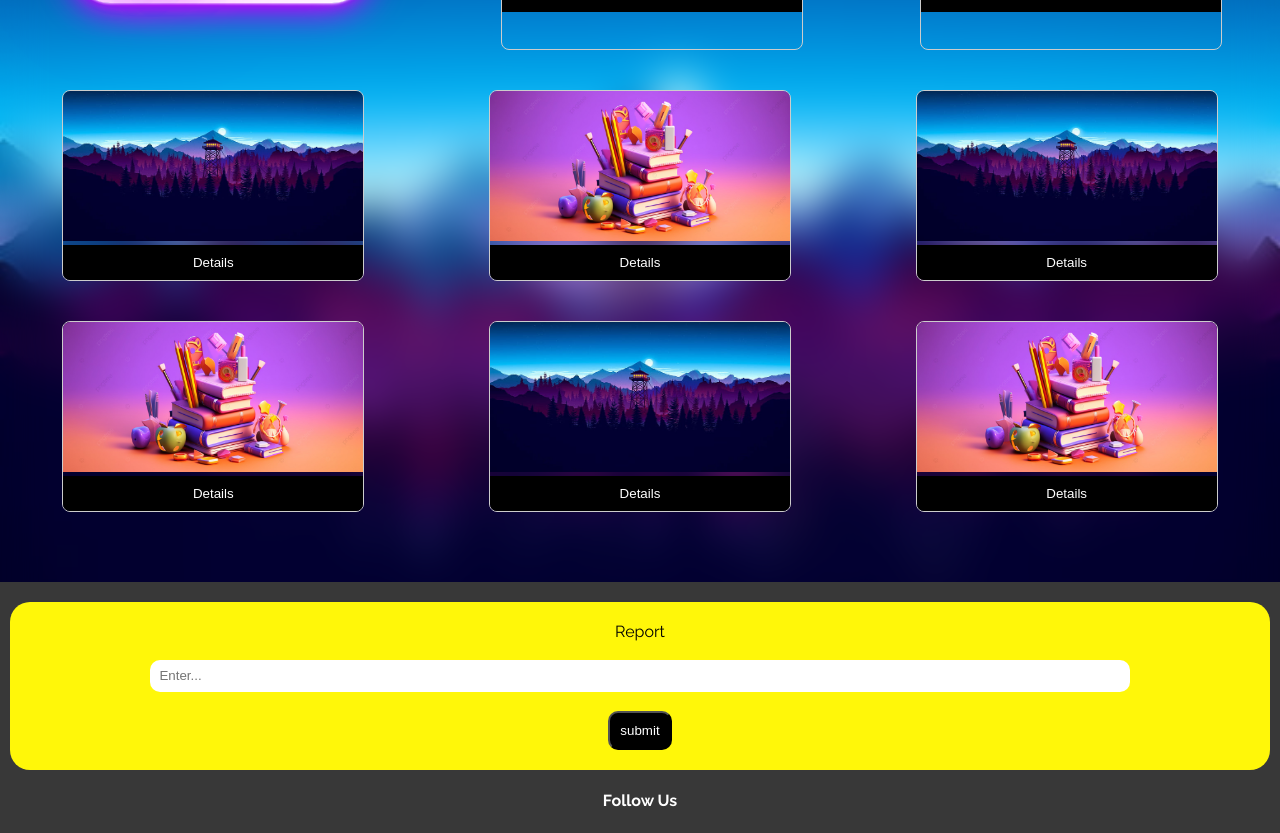
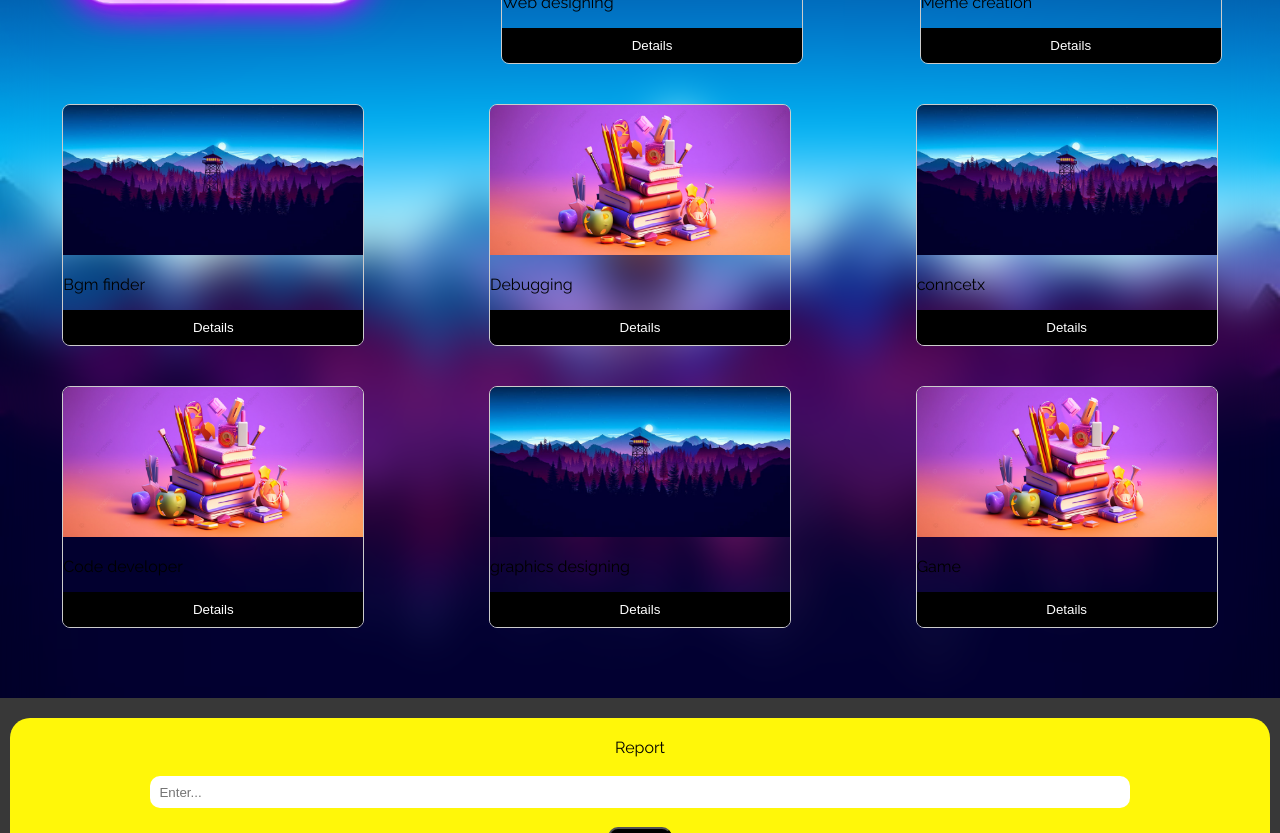
Before and after one commit to jerosebrowny19/symposium2024, a plain HTML site: page index.html in a window 1280 px wide. Shown: the part 245-1078 px from the top of the page. Drawn offline with Linux system fonts and the light colour scheme.

Commit message:
Update index.html

```diff
--- a/index.html
+++ b/index.html
@@ -404,48 +404,56 @@ h1 {
 <!-- Card 1 -->
 <div class="card">
     <img src="./img/jk.jpg" alt="Image 1">
+    <p>Web designing</p>
     <button onclick="openModal('rules1')">Details</button>
 </div>
 
 <!-- Card 2 -->
 <div class="card">
     <img src="./img/jkj.jpg" alt="Image 2">
+    <p>Meme creation</p>
     <button onclick="openModal('rules2')">Details</button>
 </div>
 
 <!-- Card 1 -->
 <div class="card">
     <img src="./img/jk.jpg" alt="Image 1">
+    <p>Bgm finder</p>
     <button onclick="openModal('rules3')">Details</button>
 </div>
 
 <!-- Card 2 -->
 <div class="card">
     <img src="./img/jkj.jpg" alt="Image 2">
+    <p>Debugging</p>
     <button onclick="openModal('rules4')">Details</button>
 </div>
 
 <!-- Card 1 -->
 <div class="card">
     <img src="./img/jk.jpg" alt="Image 1">
+    <p>conncetx</p>
     <button onclick="openModal('rules5')">Details</button>
 </div>
 
 <!-- Card 2 -->
 <div class="card">
     <img src="./img/jkj.jpg" alt="Image 2">
+    <p>Code developer</p>
     <button onclick="openModal('rules6')">Details</button>
 </div>
 
 <!-- Card 1 -->
 <div class="card">
     <img src="./img/jk.jpg" alt="Image 1">
+    <p>graphics designing</p>
     <button onclick="openModal('rules7')">Details</button>
 </div>
 
 <!-- Card 2 -->
 <div class="card">
     <img src="./img/jkj.jpg" alt="Image 2">
+    <p>Game</p>
     <button onclick="openModal('rules8')">Details</button>
 </div>
 
```
